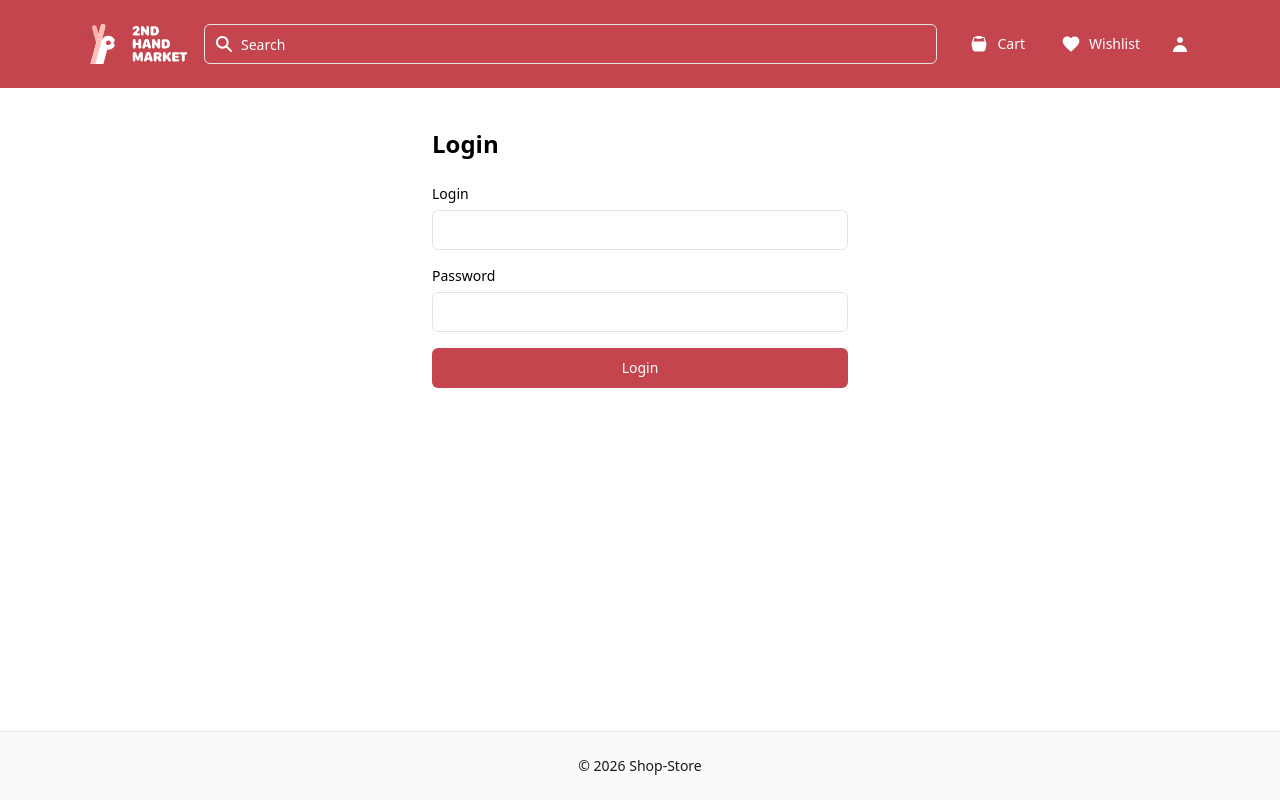
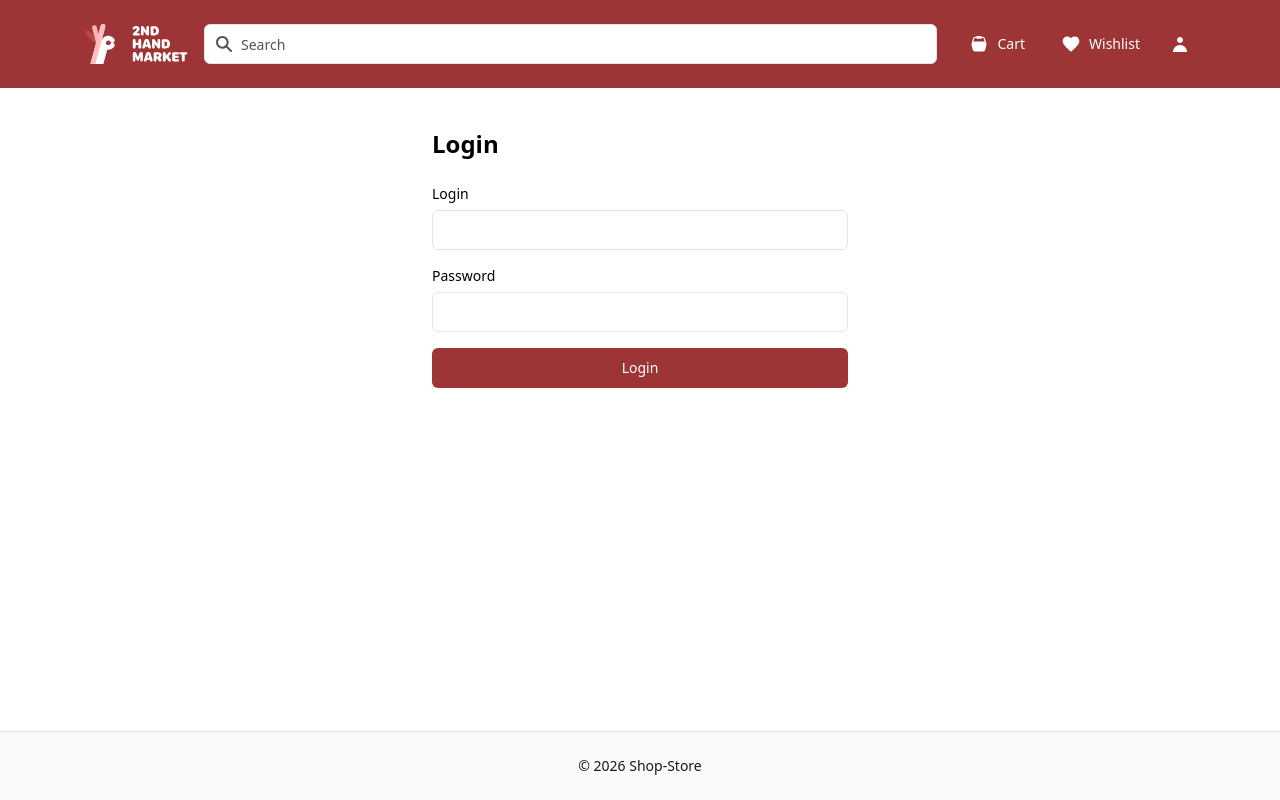
Before and after one commit to Yuriy-Chernov/react_project2, a React (Vite) app: page /login in a window 1280 px wide. Built offline with nearby package versions, Linux system fonts and the light colour scheme; no server answers.

Commit message:
Fix LightHouse Accessibility

```diff
--- a/src/features/product-actions/ui/product-actions.tsx
+++ b/src/features/product-actions/ui/product-actions.tsx
@@ -28,7 +28,7 @@ function ProductActions({ product }: ProductActionsProps) {
         }
         onClick={() => toggle(product)}
       >
-        <Heart className={cn(inWishlist ? 'text-red-600' : 'text-zinc-400')} />
+        <Heart className={cn(inWishlist ? 'text-red-600' : 'text-zinc-600')} />
       </Button>
     </div>
   )
--- a/src/features/search-products/ui/catalog-search.tsx
+++ b/src/features/search-products/ui/catalog-search.tsx
@@ -67,7 +67,7 @@ function CatalogSearch() {
       className="relative min-w-0 flex-1 [@media(max-width:800px)]:order-last [@media(max-width:800px)]:basis-full"
       onSubmit={handleSubmit}
     >
-      <Search className="pointer-events-none absolute top-1/2 left-3 -translate-y-1/2 text-zinc-400, " />
+      <Search className="pointer-events-none absolute top-1/2 left-3 -translate-y-1/2 text-zinc-600" />
       <Input
         type="search"
         name="q"
@@ -75,7 +75,8 @@ function CatalogSearch() {
         onChange={handleChange}
         placeholder="Search"
         autoComplete="off"
-        className="h-10 bg-transparent pl-9 text-white placeholder:text-white focus-visible:ring-white"
+        aria-label="Search"
+        className="h-10 bg-white pl-9 text-zinc-900 placeholder:text-zinc-600 placeholder:opacity-100"
       />
     </form>
   )
--- a/src/shared/ui/button.tsx
+++ b/src/shared/ui/button.tsx
@@ -9,7 +9,7 @@ const buttonVariants = cva(
   {
     variants: {
       variant: {
-        primary: 'bg-primary text-white hover:bg-primary/80 focus-visible:ring-primary',
+        primary: 'bg-primary text-white hover:bg-primary-hover focus-visible:ring-primary',
         secondary: 'bg-zinc-100 text-zinc-900 hover:bg-zinc-200 focus-visible:ring-zinc-400',
         ghost: 'bg-transparent text-zinc-900 hover:bg-zinc-100 focus-visible:ring-zinc-400',
       },
--- a/src/shared/ui/input.tsx
+++ b/src/shared/ui/input.tsx
@@ -10,7 +10,7 @@ function Input({ className, type = 'text', ...props }: InputProps) {
       type={type}
       className={cn(
         'flex h-10 w-full rounded-md border border-zinc-200 bg-white px-3 py-2 text-sm',
-        'placeholder:text-zinc-400',
+        'placeholder:text-zinc-600 placeholder:opacity-100',
         'focus-visible:ring-2 focus-visible:ring-zinc-900 focus-visible:outline-none',
         'disabled:cursor-not-allowed disabled:opacity-50',
         className,
--- a/src/styles/index.css
+++ b/src/styles/index.css
@@ -18,6 +18,21 @@
 }
 
 @theme {
-  --color-primary: #c4454d;
+  --color-primary: #9d3436;
+  --color-primary-hover: #8e2f32;
   --color-header: #5c5d67;
+  --color-white: #ffffff;
+  --color-zinc-50: #fafafa;
+  --color-zinc-100: #f4f4f5;
+  --color-zinc-200: #e4e4e7;
+  --color-zinc-400: #a1a1aa;
+  --color-zinc-500: #71717a;
+  --color-zinc-600: #52525b;
+  --color-zinc-700: #3f3f46;
+  --color-zinc-800: #27272a;
+  --color-zinc-900: #18181b;
+  --color-red-50: #fef2f2;
+  --color-red-200: #fecaca;
+  --color-red-600: #dc2626;
+  --color-red-700: #b91c1c;
 }
```
